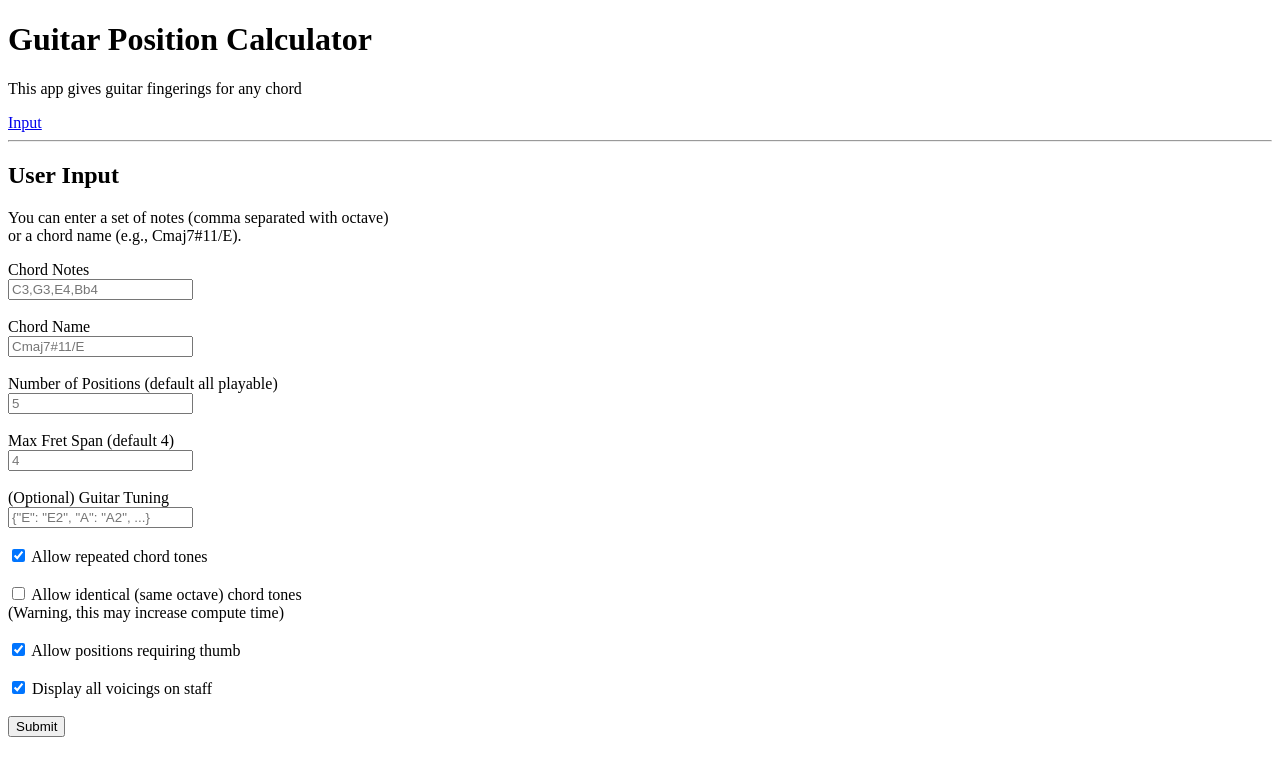
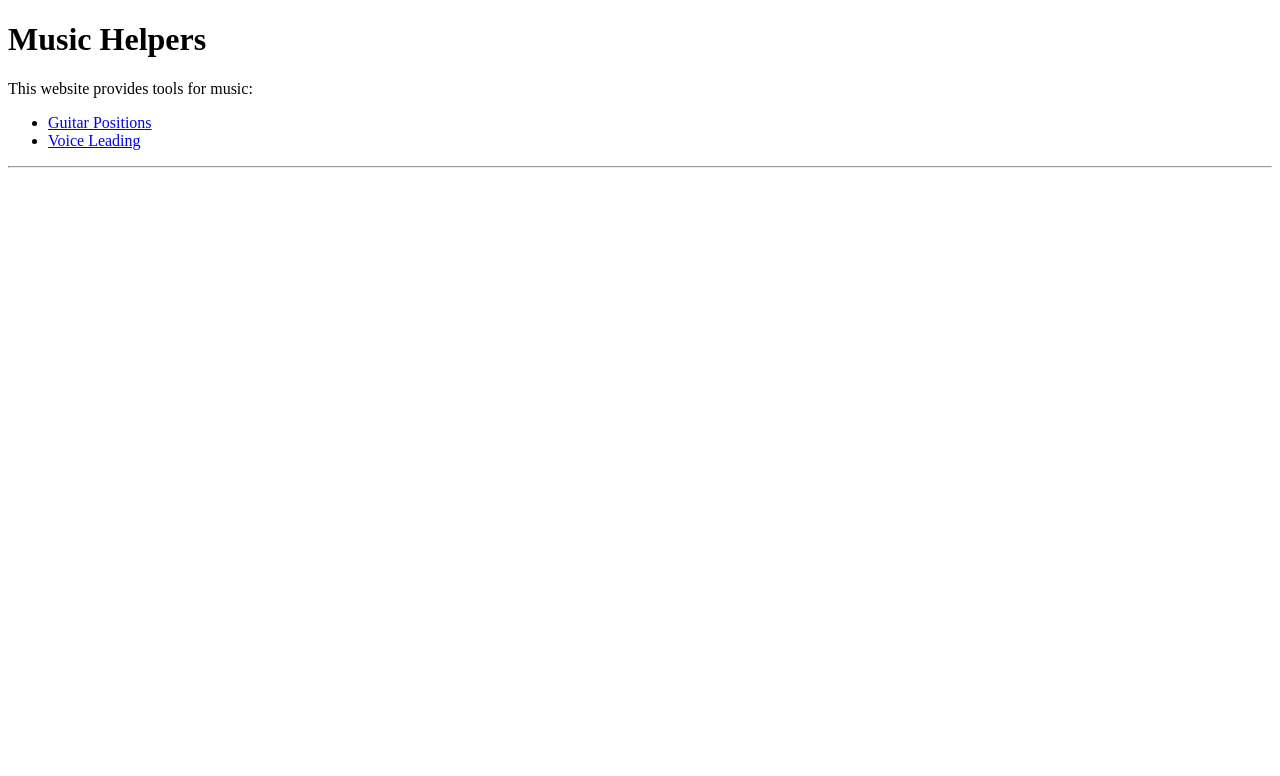
Before and after one commit to joeplattenburg/music, a Flask app: page / in a window 1280 px wide. Shown: the top 776 px of the page. Run offline with Flask 3, Linux system fonts and the light colour scheme.

Commit message:
update app

```diff
--- a/app.py
+++ b/app.py
@@ -15,7 +15,12 @@ NOTE_DURATION = 2.0
 
 
 @app.route("/", methods=('GET', 'POST'))
-def input():
+def home():
+    return render_template('base.html')
+
+
+@app.route("/guitar_positions", methods=('GET', 'POST'))
+def guitar_positions():
     if request.method == 'POST':
         guitar = music.Guitar(music.Guitar.parse_tuning(request.form['tuning'].strip()))
         tuning = 'standard' if guitar.tuning_name == 'standard' else 'custom;' + request.form['tuning']
@@ -29,7 +34,7 @@ def input():
         all_voicings = request.form.get('all_voicings', '').strip() or 'false'
         if notes_string:
             return redirect(url_for(
-                'display_notes',
+                'guitar_positions_display_notes',
                 notes_string=notes_string,
                 top_n='top_n=' + top_n,
                 max_fret_span='max_fret_span=' + max_fret_span,
@@ -40,7 +45,7 @@ def input():
             try:
                 music.ChordName(chord_name)
                 return redirect(url_for(
-                    'display_name',
+                    'guitar_positions_display_name',
                     chord_name=chord_name.replace('/', '_'),
                     top_n='top_n=' + top_n,
                     max_fret_span='max_fret_span=' + max_fret_span,
@@ -54,11 +59,14 @@ def input():
                 flash(f'Invalid chord name! ({e})')
         else:
             flash('Either notes or name are required!')
-    return render_template('input.html')
+    return render_template('guitar_positions_input.html')
 
 
-@app.route("/notes/<notes_string>/<top_n>/<max_fret_span>/<tuning>/<allow_thumb>")
-def display_notes(notes_string: str, top_n: str, max_fret_span: str, tuning: str, allow_thumb: str) -> str:
+@app.route(
+    "/guitar_positions/notes/<notes_string>"
+    "/<top_n>/<max_fret_span>/<tuning>/<allow_thumb>"
+)
+def guitar_positions_display_notes(notes_string: str, top_n: str, max_fret_span: str, tuning: str, allow_thumb: str) -> str:
     top_n_ = int(escape(top_n).split('=')[1])
     if top_n_ < 0:
         top_n_ = None
@@ -82,14 +90,17 @@ def display_notes(notes_string: str, top_n: str, max_fret_span: str, tuning: str
     positions_printable = ['<br>'.join(p.printable()) for p in positions]
     elapsed_time = f'{(time.time() - t1):.2f}'
     return render_template(
-        'display.html',
+        'guitar_positions_display.html',
         chord=chord, tuning=tuning_, positions=positions_printable, chords_n=1,
         total_n=positions_all, playable_n=len(positions_playable), elapsed_time=elapsed_time
     )
 
 
-@app.route("/chord_name/<chord_name>/<top_n>/<max_fret_span>/<tuning>/<allow_repeats>/<allow_identical>/<allow_thumb>/<all_voicings>")
-def display_name(
+@app.route(
+    "/guitar_positions/chord_name/<chord_name>"
+    "/<top_n>/<max_fret_span>/<tuning>/<allow_repeats>/<allow_identical>/<allow_thumb>/<all_voicings>"
+)
+def guitar_positions_display_name(
         chord_name: str,
         top_n: str,
         max_fret_span: str,
@@ -139,9 +150,42 @@ def display_name(
     positions_printable = ['<br>'.join(p.printable()) for p in positions]
     elapsed_time = f'{(time.time() - t1):.2f}'
     return render_template(
-        'display.html',
+        'guitar_positions_display.html',
         chord=chord_name_, tuning=tuning_, positions=positions_printable, chords_n=len(chords_playable),
         total_n=len(positions_all), playable_n=len(positions_playable), elapsed_time=elapsed_time
+    )
+
+
+@app.route("/voice_leading", methods=('GET', 'POST'))
+def voice_leading():
+    if request.method == 'POST':
+        chords_string = request.form['chords'].strip()
+        lower = request.form['lower'].strip() or 'G2'
+        upper = request.form['upper'].strip() or 'G5'
+        return redirect(url_for(
+            'voice_leading_display',
+            chords_string=chords_string,
+            lower='lower=' + lower,
+            upper='upper=' + upper,
+        ))
+    return render_template('voice_leading_input.html')
+
+
+@app.route("/voice_leading/<chords_string>/<lower>/<upper>", methods=('GET', 'POST'))
+def voice_leading_display(chords_string: str, lower: str, upper: str):
+    t1 = time.time()
+    chord_progression = music.ChordProgression(
+        [music.ChordName(chord) for chord in escape(chords_string).split(',')]
+    )
+    lower_ = music.Note.from_string(escape(lower).split('=')[1])
+    upper_ = music.Note.from_string(escape(upper).split('=')[1])
+    opt_chords = chord_progression.optimal_voice_leading(lower=lower_, upper=upper_)
+    music.Staff(chords=opt_chords).write_png(os.path.join(PROJ_DIR, 'static', 'temp.png'))
+    elapsed_time = f'{(time.time() - t1):.2f}'
+    return render_template(
+        'voice_leading_display.html',
+        chords=chords_string,
+        elapsed_time=elapsed_time
     )
 
 
--- a/templates/base.html
+++ b/templates/base.html
@@ -1,7 +1,7 @@
 <!doctype html>
 
 <head>
-    <title>Guitar Position Calculator</title>
+    <title>Music Helpers</title>
     <style>
         .alert {
             padding: 20px;
@@ -13,9 +13,12 @@
     </style>
 </head>
 <body>
-    <h1>Guitar Position Calculator</h1>
-    <p>This app gives guitar fingerings for any chord</p>
-    <a href="{{ url_for('input') }}">Input</a>
+    <h1>Music Helpers</h1>
+    <p>This website provides tools for music:</p>
+    <ul>
+      <li><a href="{{ url_for('guitar_positions') }}">Guitar Positions</a></li>
+      <li><a href="{{ url_for('voice_leading') }}">Voice Leading</a></li>
+    </ul>
     <hr>
     <div class="content">
         {% for message in get_flashed_messages() %}
--- a/templates/input.html
+++ b/templates/guitar_positions_input.html
@@ -1,17 +1,15 @@
 {% extends "base.html" %}
 
 {% block content %}
-    <h2>{% block title %} User Input {% endblock %}</h2>
-    <p>You can enter a set of notes (comma separated with octave)<br>
-    or a chord name (e.g., Cmaj7#11/E).</p>
+    <h2>{% block title %} Guitar Position Calculator {% endblock %}</h2>
+    <p>Computes all possible guitar fingering positions for a chord.
+    You can enter:
+    <ul>
+        <li>a chord name (e.g., Cmaj7#11/E)</li>
+        <li>a set of notes (comma separated with octave)</li>
+    </ul>
+    </p>
     <form method="post">
-        <label for="notes">Chord Notes</label>
-        <br>
-        <input type="text" name="notes" id="notes"
-               placeholder="C3,G3,E4,Bb4"
-               value="{{ request.form['notes'] }}"></input>
-        <br>
-        <br>
         <label for="chord_name">Chord Name</label>
         <br>
         <input type="text" name="chord_name" id="chord_name"
@@ -19,6 +17,13 @@
                value="{{ request.form['chord_name'] }}"></input>
         <br>
         <br>
+        <label for="notes">Chord Notes</label>
+        <br>
+        <input type="text" name="notes" id="notes"
+               placeholder="C3,G3,E4,Bb4"
+               value="{{ request.form['notes'] }}"></input>
+        <br>
+        <p><b>Optional Parameters</b></p>
         <label for="top_n">Number of Positions (default all playable)</label>
         <br>
         <input type="text" name="top_n" id="top_n"
```
Also changed, not shown: templates/voice_leading_display.html (added, +12 -0 lines), templates/voice_leading_input.html (added, +33 -0 lines), templates/guitar_positions_display.html (renamed from templates/display.html).
